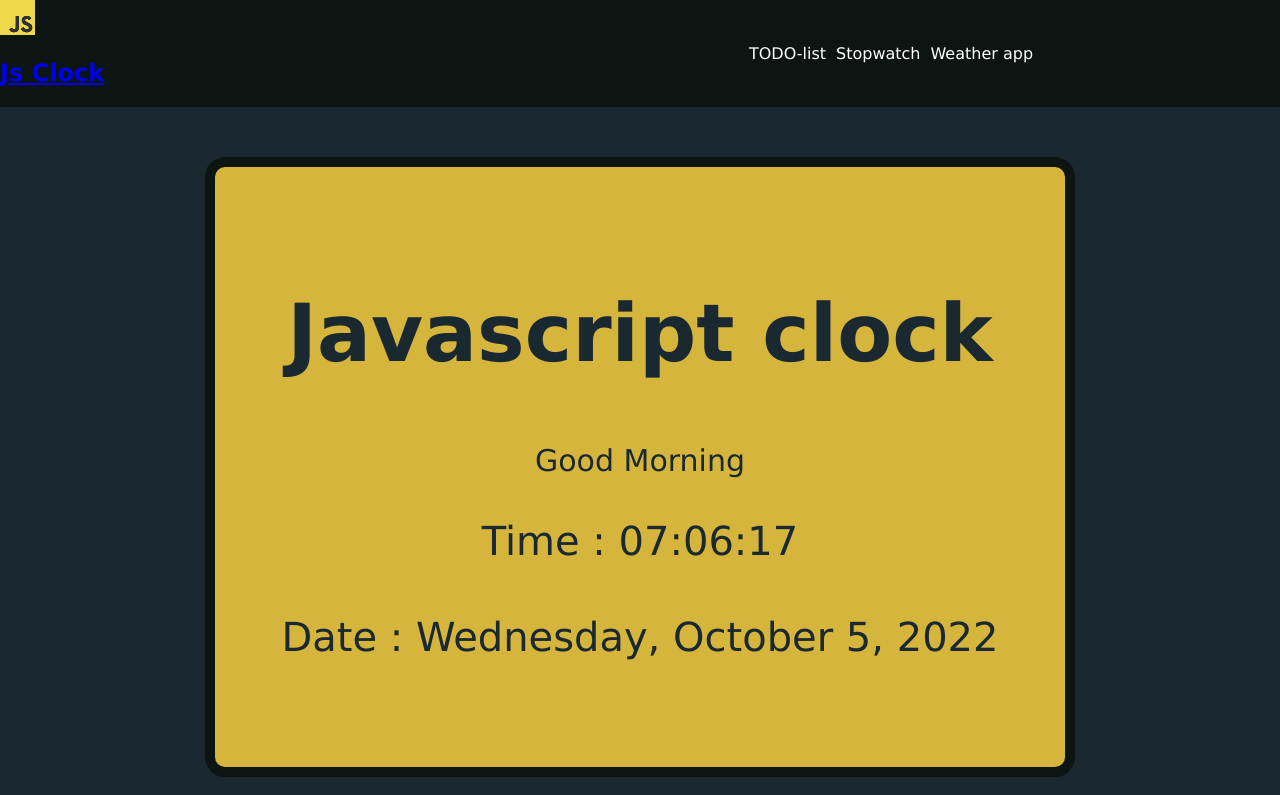
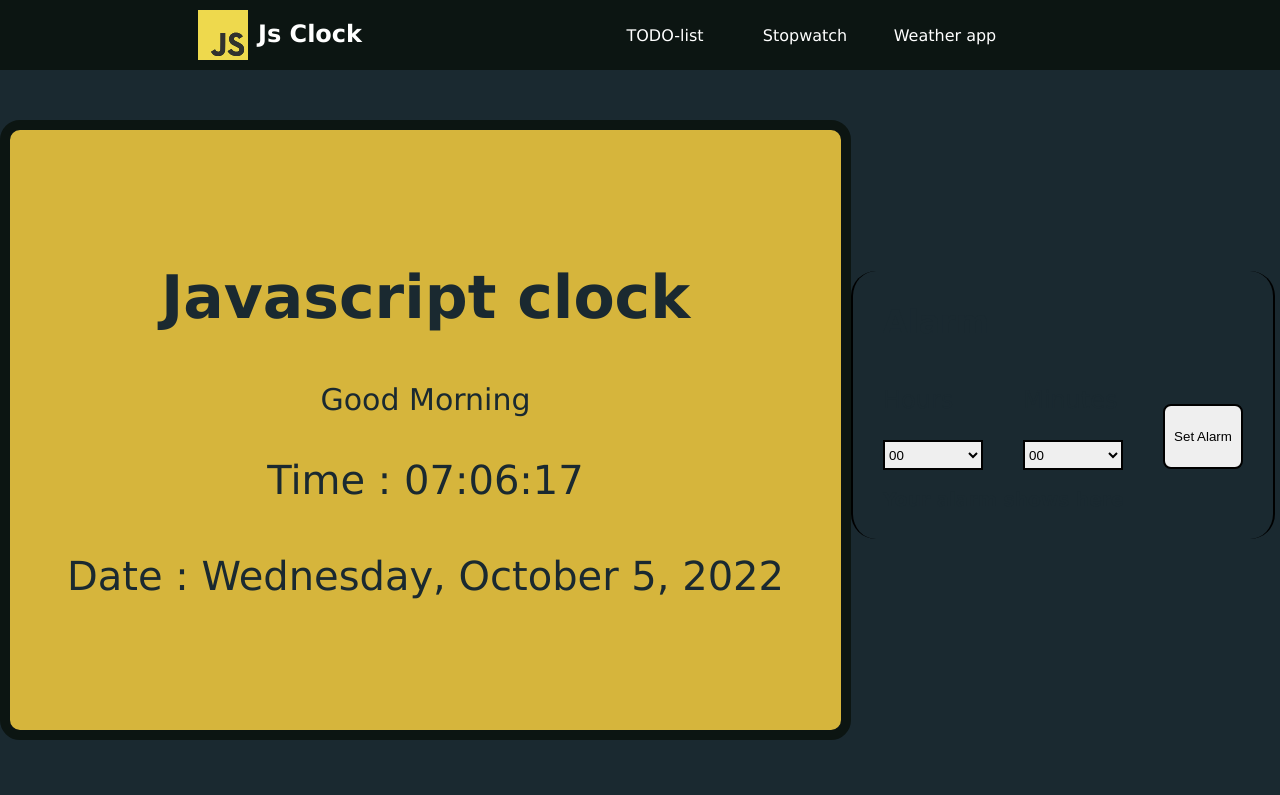
Before and after one commit to codemaniac-sahil/javascript-clock, a plain HTML site: page index.html in a window 1280 px wide. Shown: the top 795 px of the page. Drawn offline with Linux system fonts and the light colour scheme.

Commit message:
Update style.css

```diff
--- a/style.css
+++ b/style.css
@@ -1,33 +1,79 @@
+*{
+    transition: all 0.5s ease;
+}
 body{
     margin: 0;
     padding: 0;
     background-color: #1A2930;
     font-family: Verdana, Geneva, Tahoma, sans-serif;
     color: #1A2930;
+    overflow-y: hidden;
 }
 
 .navbar{
     background-color: #0C1512;
     display: flex;
     position: sticky;
+    /* justify-content:space-around; */
     top:0px;
 }
 .navbar img{
-    width: 5%;
+    padding: 10px;
+    width: 50px;
+}
+
+.logo{
+    width: 550px;
+    text-align: center;
+    display: flex;
+    color: white;
+    justify-content: center;
 }
 .navlinks{
     list-style: none;
     display: flex;
     align-items: center;
-    justify-content: center;
-
+    /* justify-content:space-between; */
+}
+.navlinks li{
+    /* width: 100px; */
+    /* height: 30px; */
+    /* padding-left: 50px; */
+    text-align: center;
 
 }
 .navlinks a{
+    display: flex;
+    width: 130px;
+    height: 30px;
+    align-items: center;
+    justify-content: center;
+    /* background-color: #1A2930; */
+    /* border: solid 3px black; */
     text-decoration: none;
     color: white;
     padding-left: 10px;
 }
+.navlinks a:hover{
+    color: #d6b53c;
+    background-color: #1A2930;
+    /* background-color: #1A2930; */
+}
+
+.weather{
+    width: 200px;
+}
+
+
+.main{
+    display: flex;
+    flex-direction: row;
+    align-items: center;
+    width: 100%;
+    justify-content: space-around;
+}
+
+
 .container{
     /* position: relative; */
     background-color: #d6b53c;
@@ -48,7 +94,7 @@ body{
 
 .container h1{
     /* margin-top: 0px; */
-    font-size: 80px;
+    font-size: 60px;
 }
 #clock,#timep{
     margin-top: 10px;
@@ -60,3 +106,55 @@ body{
     font-size: 30px;
     font-weight: 500;
 }
+
+a{
+
+    text-decoration: none;
+}
+
+/* alarm */
+.container-2 {
+    padding: 10px 30px 10px 30px;
+    margin-right: 5px;
+    border-radius: 25px;
+    border-left: 2px solid black;
+    border-right: 2px solid black;
+}
+.alarm{
+    font-size: 1.5em;
+    display: flex;
+    flex-direction: row;
+    gap: 40px;
+    align-items: center;
+    /* background: black; */
+}
+.alarm button {
+    cursor: pointer;
+    height: 65px;
+    width: 80px;
+    margin-top: 40px;
+    border: 2px solid black;
+    border-radius: 8px;
+    transition: 0.3s;
+}
+.alarm button:hover{
+    background-color: skyblue;
+    /* color: white; */
+}
+.alarm select{
+    width: 100px;
+    height: 30px;
+    cursor: pointer;
+    border: 2px solid black;
+}
+
+@media only screen and (max-width: 1000px) {
+    body{
+        overflow-y: auto;
+    }
+    .main{
+        flex-direction: column;
+        justify-content: space-around;
+    }
+    .container-2{margin-bottom: 20px;}
+    }
```
